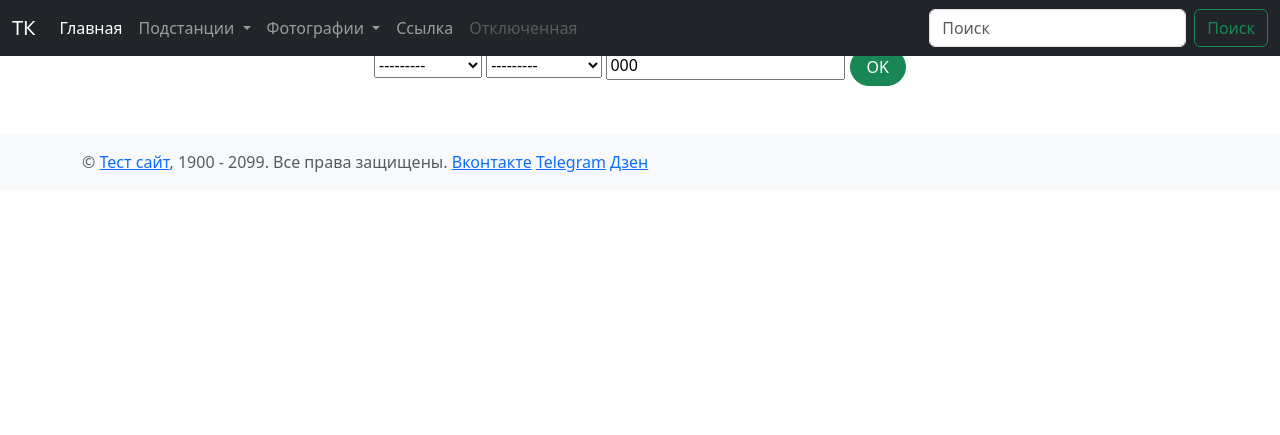
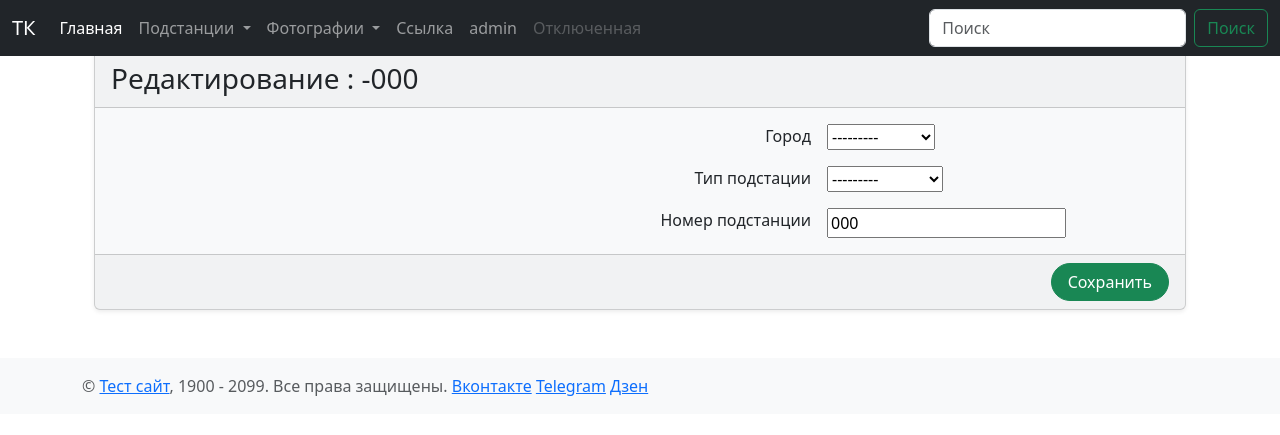
Before and after one commit to ScorP14/django_tk, a Django app: a page that uses templates/main_page/nav_bar.html in a window 1280 px wide. Shown: the top 435 px of the page. Run offline with Django 4.2, Linux system fonts and the light colour scheme; tables that the repository leaves empty hold one stand-in row (values such as "Sample post").

Commit message:
refactoring template

```diff
--- a/substation/forms.py
+++ b/substation/forms.py
@@ -4,6 +4,5 @@
 
 class SubstationForm(forms.ModelForm):
     class Meta:
-
         model = Substation
         fields = ["city", "view", "number"]
--- a/templates/main_page/nav_bar.html
+++ b/templates/main_page/nav_bar.html
@@ -69,6 +69,9 @@
                     <a class="nav-link" href="#">Ссылка</a>
                 </li>
                 <li class="nav-item">
+                    <a class="nav-link" href="admin/">admin</a>
+                </li>
+                <li class="nav-item">
                     <a class="nav-link disabled">Отключенная</a>
                 </li>
             </ul>
--- /dev/null
+++ b/templates/substation/abstract_template/form.html
@@ -0,0 +1,26 @@
+{% extends "main_page/basic.html" %}
+{% block content %}
+
+<div class="container">
+    <div class="card  bg-light shadow-sm ">
+        <div class="card-header text-start fs-3">{% block card_header %}{% endblock card_header %}</div>
+        <form method="post">{% csrf_token %}
+            <div class="card-body text-start ">
+                <div class="row row-cols-1 row-cols-md-3 g-3">
+                    <div class="col-md-8 text-end">Город</div>
+                    <div class="col-md-4">{{form.city}}</div>
+                    <div class="col-md-8 text-end"> Тип подстации</div>
+                    <div class="col-md-4"> {{form.view}}</div>
+                    <div class="col-md-8 text-end"> Номер подстанции</div>
+                    <div class="col-md-4"> {{form.number}}</div>
+                </div>
+            </div>
+            <div class="card-footer text-end">
+                <input type="submit" class="btn btn-success rounded-pill px-3"
+                       value="{% block btn_text %}{% endblock btn_text %}">
+            </div>
+        </form>
+    </div>
+</div>
+
+{% endblock %}
--- a/templates/substation/all.html
+++ b/templates/substation/all.html
@@ -4,12 +4,12 @@
 {% block content %}
 <div class="container">
     <div class="card bg-light shadow-sm">
-        <div class="card-header text-start fs-3"> Список подстанций</div>
+        <div class="card-header text-start fs-3">Список подстанций</div>
         <div class="card-body text-start">
             <h5 class="card-title">Особое обращение с заголовком</h5>
             <p class="card-text">С вспомогательным текстом ниже в качестве естественного перехода к дополнительному
                 контенту.</p>
-            <a href="#" class="btn btn-primary">Добавить подстанцию</a>
+            <a href="{% url 'substation:create' %}" class="btn btn-primary">Добавить подстанцию</a>
         </div>
     </div>
     <table class="table">
@@ -36,7 +36,6 @@
         </tbody>
     </table>
 
-
     {% if page_obj %}
     {% include 'helpers\pagination.html' %}
     {% endif %}
--- a/templates/substation/update.html
+++ b/templates/substation/update.html
@@ -1,15 +1,4 @@
-{% extends "main_page/basic.html" %}
+{% extends 'substation\abstract_template\form.html' %}
 {% block title %} {{ substation.view|upper }}-{{ substation.number|upper }} Редактирование {% endblock %}
-{% block content %}
-
-<form method="post">
-    {% csrf_token %}
-    {{ form.management_form }}
-    {% for f in form %}
-        {{ f }}
-    {% endfor %}
-    <button class="btn btn-success rounded-pill px-3" type="submit">OK</button>
-
-</form>
-
-{% endblock %}
+{% block card_header %}Редактирование {{ substation.city|title }}: {{ substation.view|upper }}-{{ substation.number}}{% endblock %}
+{% block btn_text %}Сохранить{% endblock %}
```
Also changed, not shown: templates/substation/create.html (+4 -30 lines), templates/substation/delete.html (+16 -7 lines), templates/city/create.html (added), templates/city/delete.html (added), templates/city/update.html (added).
